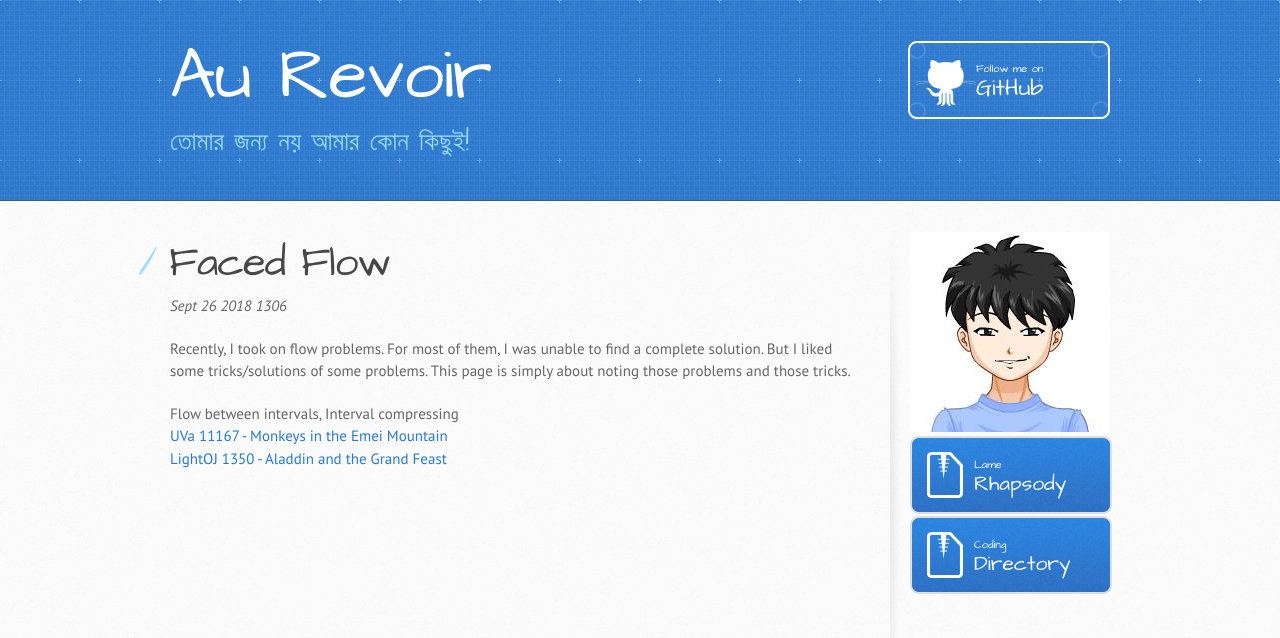
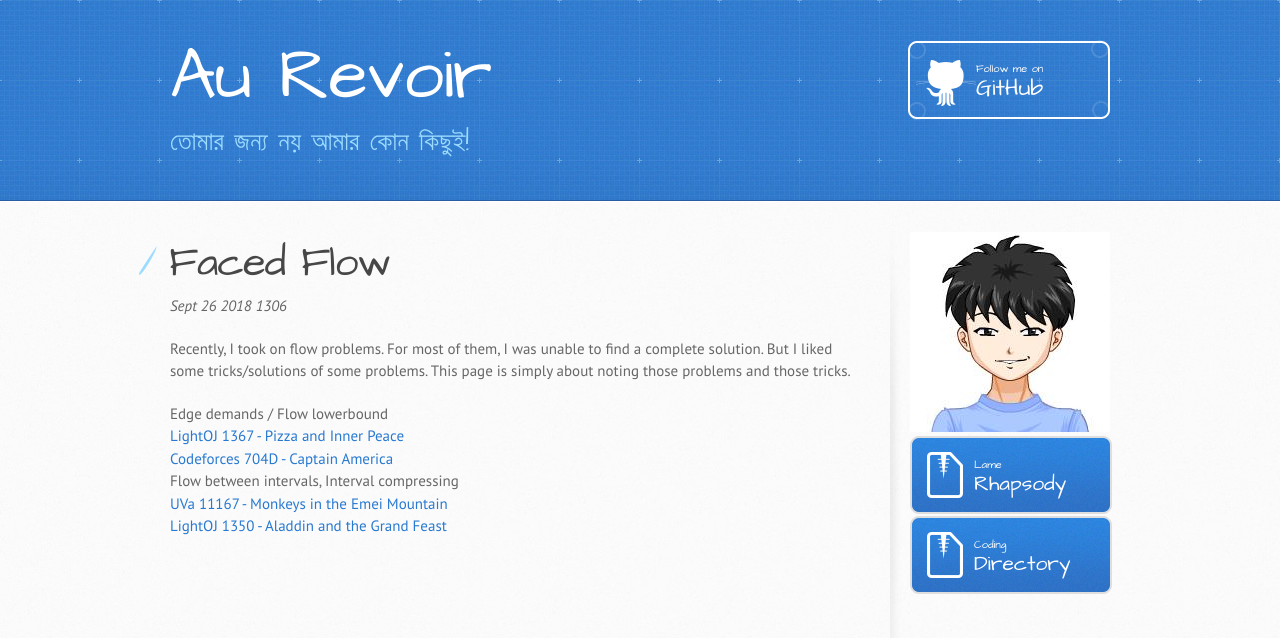
Before and after one commit to rebornplusplus/rebornplusplus.github.io, a Jekyll site: the page built from flow/index.md, in a window 1280 px wide. Shown: the top 638 px of the page. Built offline with Jekyll 4.4.1, drawn with Linux system fonts in a browser that asks for light colours; some web fonts are replaced; our own code applies the rules of GitHub Pages for plain Markdown files.

Commit message:
Update index.md

```diff
--- a/flow/index.md
+++ b/flow/index.md
@@ -6,6 +6,17 @@ layout: default
 _Sept 26 2018 1306_
 
 Recently, I took on flow problems. For most of them, I was unable to find a complete solution. But I liked some tricks/solutions of some problems. This page is simply about noting those problems and those tricks.
+
+<details>
+  <summary>
+    Edge demands / Flow lowerbound<br/>
+    <a href="http://lightoj.com/volume_showproblem.php?problem=1367">LightOJ 1367 - Pizza and Inner Peace</a><br/>
+    <a href="https://codeforces.com/problemset/problem/704/D">Codeforces 704D - Captain America</a>
+  </summary>
+  <br>
+  In the given graph, a number of flow needs to be passed at least through edges. This value of minimum flow varies depending on edges. This is a good note solving this problem: <a href="http://jeffe.cs.illinois.edu/teaching/algorithms/notes/25-maxflowext.pdf">#</a>
+</details>
+
 
 <details>
   <summary>
@@ -42,7 +53,7 @@ Recently, I took on flow problems. For most of them, I was unable to find a comp
     A pretty tough maxflow problem. Oh yes, this is a bipartite matching problem between N monkeys and 50000 time intervals. The simplest way to think about this problem is to have N nodes representing monkeys, 50000 nodes representing time intervals, and two nodes S and T which are source and sink respectively. A monkey has to drink v times, hence we add an edge between S and that monkey with capacity v. This monkey can drink from time interval s to t, so we add an edge to each time interval from s to t by capacity 1 each. Finally, each time interval can only be shared between M monkeys, so for each time interval we add an edge to T with capacity M. The maximum flow from S to T will give us the maximum bipartite matching between the monkeys and the time intervals. If this maximum flow exactly equals to the total times all monkeys have to drink, we have found a valid matching.
     <br/><br/>
     However, that is only half of the story. If we implement it directly using 50000 time intervals, we are faced with a huge running time (since it is O(VE2), with V at least 50000 and E is O(V2), with best case running time of O(V2), still too big). Hence we need to consider the time intervals in a more compressed manner. The easiest way to do this is by breaking the intervals (s,t) into smaller intervals only if there are intersections with other intervals. (E.g., if we have monkey 1 drinking from interval (3, 7), and monkey 2 drinking from interval (4, 12), we can break the intervals into (3, 4), (4, 7), and (7, 12) ). What is the bound of the number of intervals in the end? We can think of this incrementally, in each addition of monkey, we will have to break at most two existing interval, introducing 2 new interval segments. Hence in total we will have O(N) intervals. Thus we have pushed V to O(N). :D
-    <br/><br/>
+  <br/><br/>
     The last thing needed is a careful implementation and a strong heart to face several WAs..
   </blockquote>
 
```
